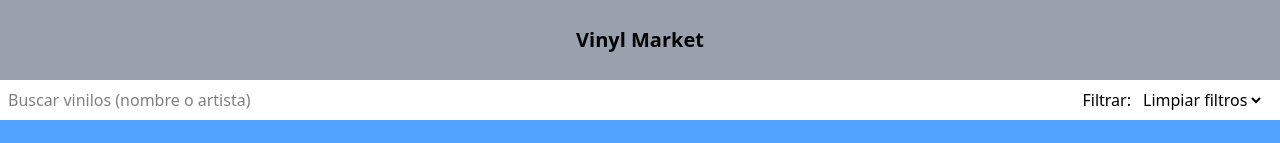
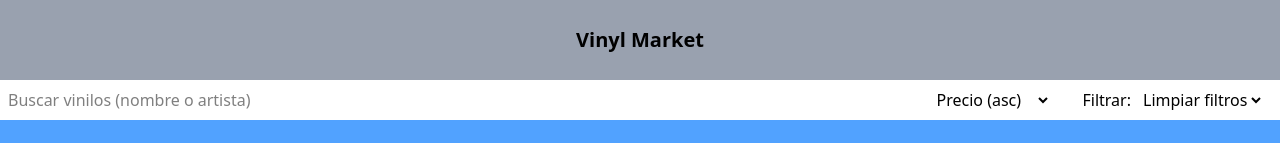
Before and after one commit to MatMassu/vinylmarket, a Next.js app: page / in a window 1280 px wide. Shown: the top 143 px of the page. Built offline with nearby package versions, Linux system fonts and the light colour scheme.

Commit message:
(v0.3.0) Sorting por artista y precio (asc/desc)

```diff
--- a/app/page.tsx
+++ b/app/page.tsx
@@ -3,11 +3,12 @@ import Header from "../components/header.tsx";
 import ProductGrid from "../components/ProductGrid/product_grid.tsx";
 import SearchBar from "../components/ProductToolbar/search.tsx";
 import Filter from "../components/ProductToolbar/filter.tsx";
+import Sort from "../components/ProductToolbar/sort.tsx";
 
 export default async function Home({
   searchParams,
 }: {
-  searchParams: Promise<{ query?: string; filter?: string }>;
+  searchParams: Promise<{ query?: string; filter?: string; sort?: string }>;
 }) {
   const params = await searchParams;
 
@@ -18,11 +19,12 @@ export default async function Home({
         <div className="flex-1">
           <SearchBar />
         </div>
-        <div className="flex-1">
+        <div className="flex-1 flex items-center justify-end gap-4">
+          <Sort />
           <Filter />
         </div>
       </aside>
-      <ProductGrid query={params.query} filter={params.filter} />
+      <ProductGrid query={params.query} filter={params.filter} sort={params.sort} />
     </main>
   );
 }
--- a/components/ProductGrid/product_grid.tsx
+++ b/components/ProductGrid/product_grid.tsx
@@ -1,13 +1,16 @@
 import ProductCard from "./product_card.tsx";
 import { products } from "./types.ts";
+
+type SortOption = "price-asc" | "price-desc" | "artist-asc" | "artist-desc";
 
 type ProductGridProps = {
   query?: string;
   filter?: string;
+  sort?: SortOption;
 };
 
-export default function ProductGrid({ query, filter }: ProductGridProps) {
-  let result = products;
+export default function ProductGrid({ query, filter, sort }: ProductGridProps) {
+  let result = [...products];
 
   if (query) {
     result = result.filter((product) =>
@@ -17,6 +20,26 @@ export default function ProductGrid({ query, filter }: ProductGridProps) {
 
   if (filter === "available") {
     result = result.filter((product) => product.stock > 0);
+  }
+
+  if (sort) {
+    switch (sort) {
+      case "price-asc":
+        result.sort((a, b) => a.price - b.price);
+        break;
+
+      case "price-desc":
+        result.sort((a, b) => b.price - a.price);
+        break;
+
+      case "artist-asc":
+        result.sort((a, b) => `${a.artist}`.localeCompare(`${b.artist}`));
+        break;
+
+      case "artist-desc":
+        result.sort((a, b) => `${b.artist}`.localeCompare(`${a.artist}`));
+        break;
+    }
   }
 
   return (
--- a/components/ProductToolbar/filter.tsx
+++ b/components/ProductToolbar/filter.tsx
@@ -18,9 +18,8 @@ export default function Filter() {
   }
 
   return (
-    <aside className="flex items-center h-10 px-4 justify-end">
-      <form>
-        <fieldset className="flex items-center">
+    <form role="filter" className="flex items-center h-10 px-4">
+      <fieldset className="">
         <label htmlFor="filtros" className="mr-2">
           Filtrar:
         </label>
@@ -34,6 +33,5 @@ export default function Filter() {
         </select>
       </fieldset>
     </form>
-    </aside>
   );
 }
--- /dev/null
+++ b/components/ProductToolbar/sort.tsx
@@ -0,0 +1,41 @@
+"use client";
+
+import { useSearchParams, usePathname, useRouter } from "next/navigation";
+
+export default function Sort() {
+  const searchParams = useSearchParams();
+  const pathname = usePathname();
+  const { replace } = useRouter();
+
+  function handleSort(value: string) {
+    const params = new URLSearchParams(searchParams);
+    if (value == "") {
+      params.delete("sort");
+    } else {
+      params.set("sort", value);
+    }
+    replace(`${pathname}?${params.toString()}`);
+  }
+
+  return (
+    <form role="sort" className="flex h-10">
+      <fieldset className="flex items-center">
+        <label htmlFor="sort" className="sr-only">
+          Ordenar por:
+        </label>
+        <select
+          id="sort"
+          onChange={(e) => {
+            handleSort(e.target.value);
+          }}
+          defaultValue={searchParams.get("sort") ?? ""}
+        >
+          <option value="price-asc">Precio (asc)</option>
+          <option value="price-desc">Precio (desc)</option>
+          <option value="artist-desc">Artista (asc)</option>
+          <option value="artist-asc">Artista (desc)</option>
+        </select>
+      </fieldset>
+    </form>
+  );
+}
```
Also changed, not shown: 1 other file (tests, documents, lock files or other folders). Lines whose indentation alone changed are shown as unchanged.
